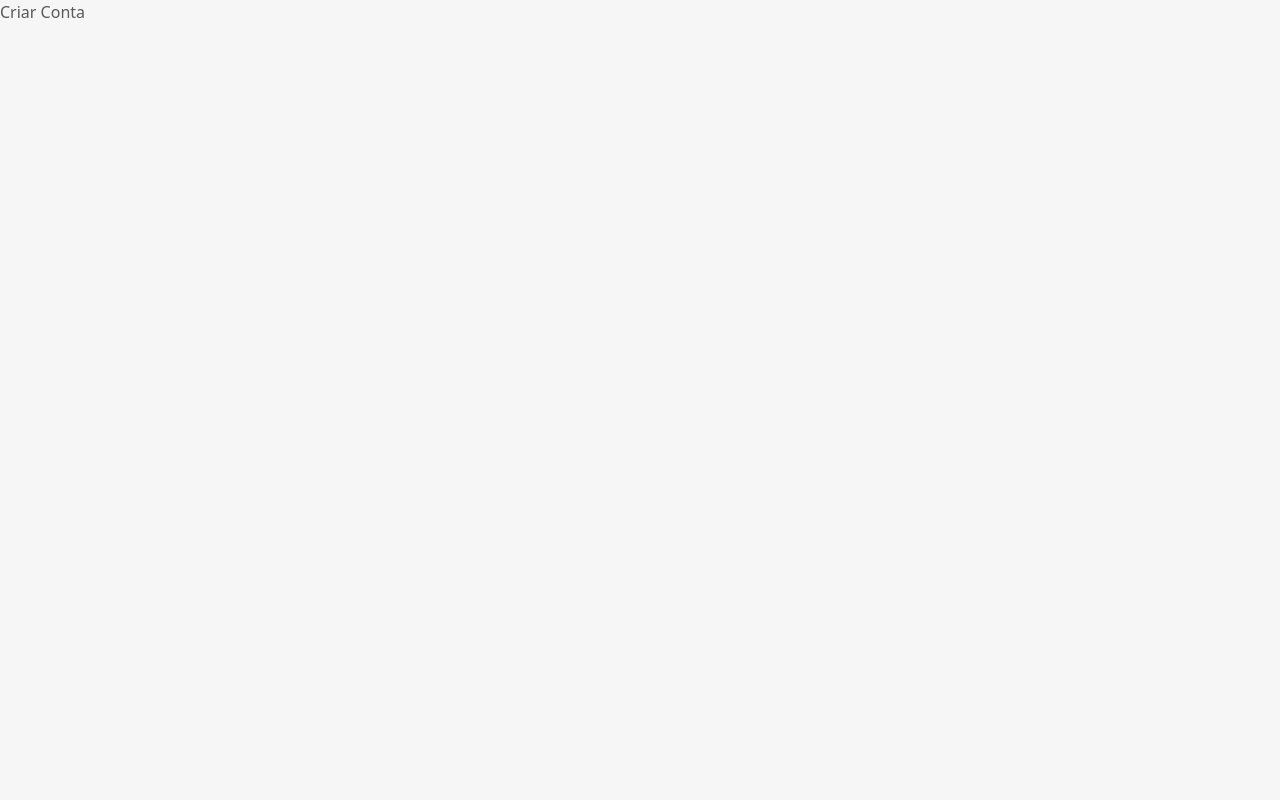
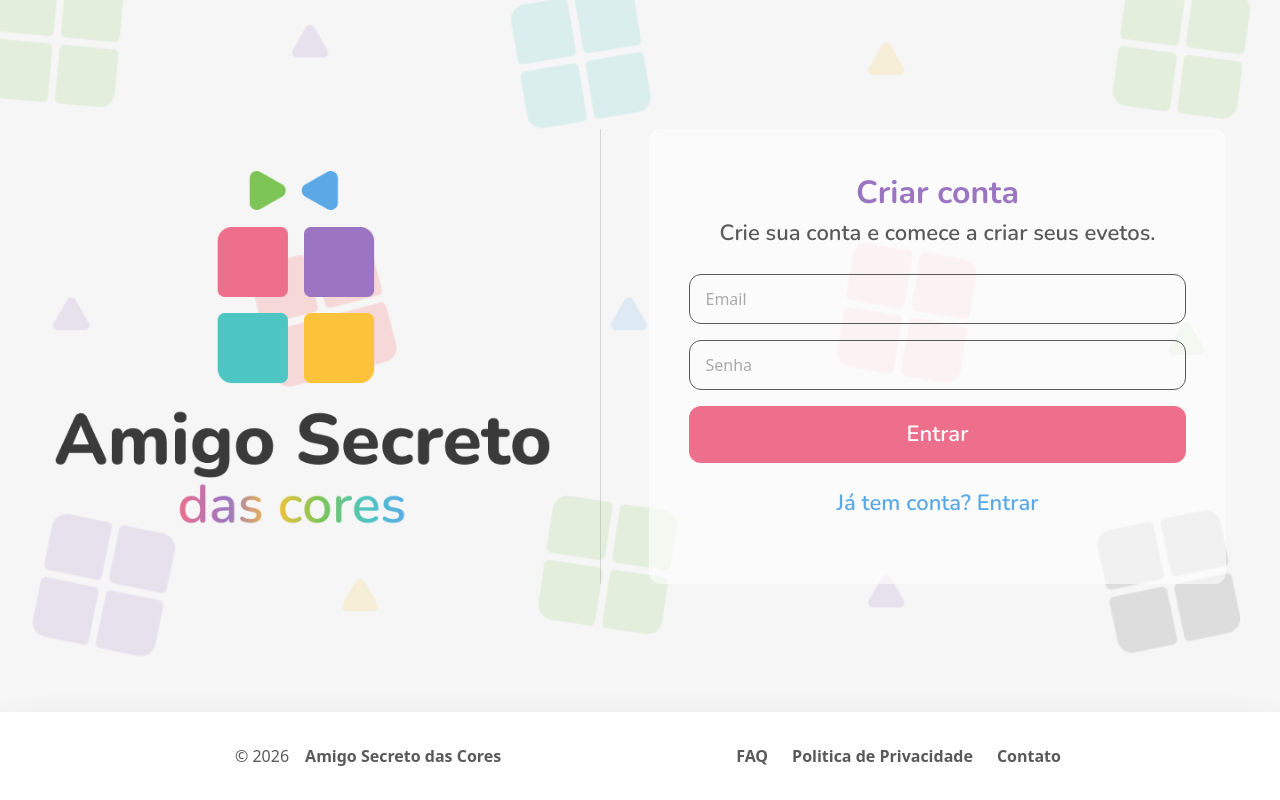
Before and after one commit to moniqueruggeri/AmigoSecretoDasCores, a React (Vite) app: page /criarconta in a window 1280 px wide. Built offline with nearby package versions, Linux system fonts and the light colour scheme.

Commit message:
feat: add register page and auth flow (ui only)

```diff
--- a/src/assets/pages/CriarConta.jsx
+++ b/src/assets/pages/CriarConta.jsx
@@ -1,5 +1,32 @@
+import { Link } from "react-router-dom";
+import LoginForm from "../components/LoginForm";
+import Footer from "../components/sections/Footer";
+import Logo from "../img/logo-v.png";
+
 export default function CriarConta() {
-    return (
-        <h1>Criar Conta</h1>
-    )
+  return (
+    <section className="login p-8 flex flex-col min-h-screen md:p-0">
+      <div className="flex-1 flex items-center justify-center">
+        <div className="text-center md:flex md:gap-12 md:m-auto md:items-center">
+          <div className="flex-1">
+            <img src={Logo} className="hidden md:block" alt="" />
+          </div>
+          <div className="hidden md:block w-px self-stretch bg-[var(--grafitti)]/20" />
+          <div className="bg-white/60 rounded-xl p-10 flex-1">
+            <h1 className="heading-section text-(--purple)">Criar conta</h1>
+            <p className="subtitle">
+              Crie sua conta e comece a criar seus evetos.
+            </p>
+            <LoginForm />
+            <div className="flex justify-center subtitle text-(--blue) pb-6 ">
+              <Link to={"/"}>Já tem conta? Entrar</Link>
+            </div>
+          </div>
+        </div>
+      </div>
+      <div className="hidden md:block md: w-full self-end">
+        <Footer />
+      </div>
+    </section>
+  );
 }
```
